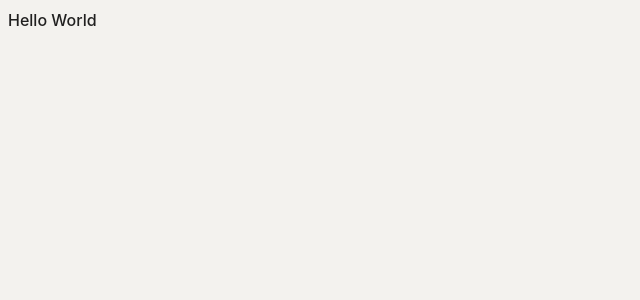
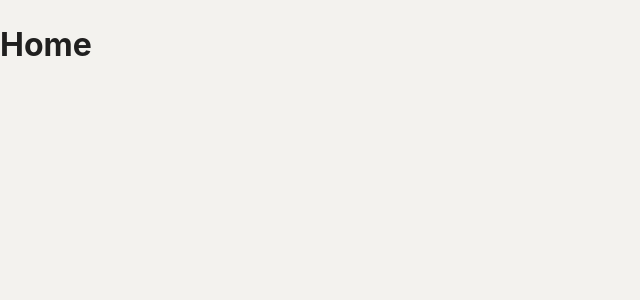
Before and after one commit to jdimacali/workout_tracker, a React app in the folder frontend/: page / in a window 1280 px wide. Shown: the top 300 px of the page, without its empty margins (0-640 px from the left). Built offline with nearby package versions, Linux system fonts and the light colour scheme; the HTML template or start-up script is replaced by a standard one.

Commit message:
started frontend

```diff
--- a/frontend/package.json
+++ b/frontend/package.json
@@ -11,7 +11,8 @@
   },
   "dependencies": {
     "react": "^18.2.0",
-    "react-dom": "^18.2.0"
+    "react-dom": "^18.2.0",
+    "react-router-dom": "^6.16.0"
   },
   "devDependencies": {
     "@types/react": "^18.2.15",
--- a/frontend/src/App.jsx
+++ b/frontend/src/App.jsx
@@ -1,5 +1,18 @@
+import { BrowserRouter, Routes, Route } from "react-router-dom";
+import Home from "./pages/Home";
+
 function App() {
-  return <>Hello World</>;
+  return (
+    <div className="App">
+      <BrowserRouter>
+        <div className="pages">
+          <Routes>
+            <Route path="/" element={<Home />} />
+          </Routes>
+        </div>
+      </BrowserRouter>
+    </div>
+  );
 }
 
 export default App;
--- a/frontend/src/index.css
+++ b/frontend/src/index.css
@@ -13,3 +13,10 @@
   -moz-osx-font-smoothing: grayscale;
   -webkit-text-size-adjust: 100%;
 }
+
+html,
+body,
+:root {
+  margin: 0;
+  box-sizing: border-box;
+}
--- /dev/null
+++ b/frontend/src/pages/Home.jsx
@@ -0,0 +1,8 @@
+const Home = () => {
+  return (
+    <div className="home">
+      <h1>Home</h1>
+    </div>
+  );
+};
+export default Home;
```
Also changed, not shown: 1 other file (tests, documents, lock files or other folders).
